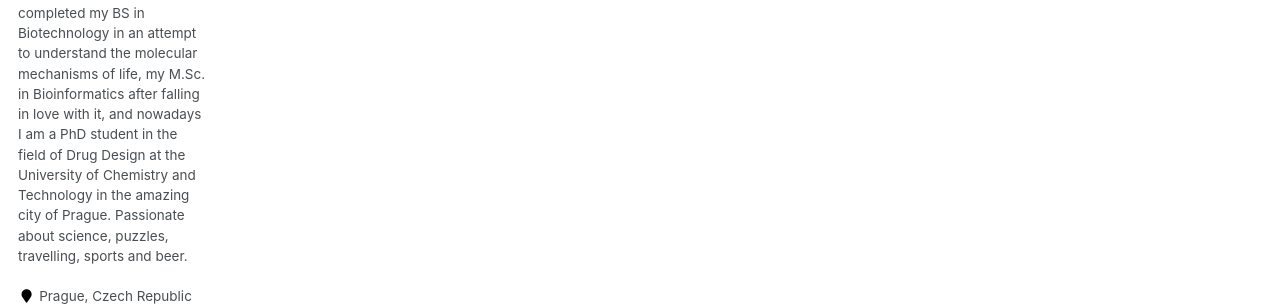
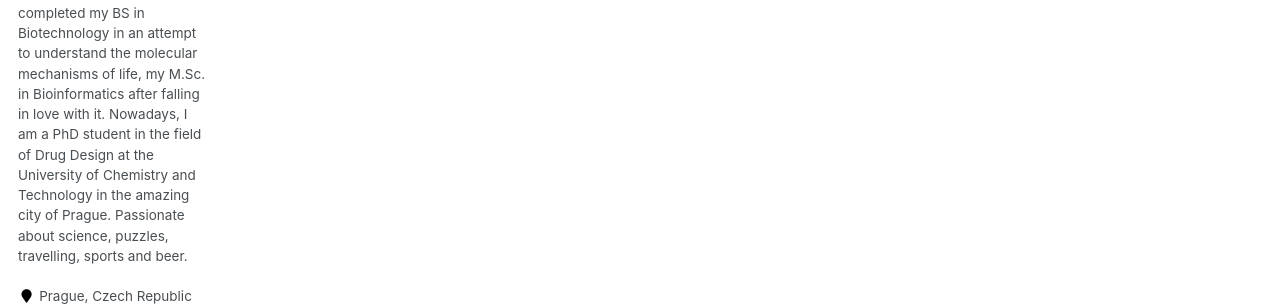
Before and after one commit to Iagea/iagea.github.io, a Jekyll site: the page built from _pages/about.md, in a window 1280 px wide. Shown: the part 452-758 px from the top of the page. Built offline with Jekyll 4.4.1, drawn with Linux system fonts in a browser that asks for light colours; some web fonts are replaced; some of the changed text lies outside the part shown.

Commit message:
Update _config.yml

```diff
--- a/_config.yml
+++ b/_config.yml
@@ -82,7 +82,7 @@
 author:
   name             : "M. Isabel Agea"
   avatar           : "terraceo.jpg"
-  bio              : "A Spanish girl exploring the world since 1993. I completed my BS in Biotechnology in an attempt to understand the molecular mechanisms of life, my M.Sc. in Bioinformatics after falling in love with it, and nowadays I am a PhD student in the field of Drug Design at the University of Chemistry and Technology in the amazing city of Prague. Passionate about science, puzzles, travelling, sports and beer."
+  bio              : "A Spanish girl exploring the world since 1993. I completed my BS in Biotechnology in an attempt to understand the molecular mechanisms of life, my M.Sc. in Bioinformatics after falling in love with it. Nowadays, I am a PhD student in the field of Drug Design at the University of Chemistry and Technology in the amazing city of Prague. Passionate about science, puzzles, travelling, sports and beer."
   location         : "Prague, Czech Republic"
   employer         : #"University of Chemistry and Technology in Prague."
   pubmed           : "https://pubmed.ncbi.nlm.nih.gov/?term=m+isabel+agea"
```
